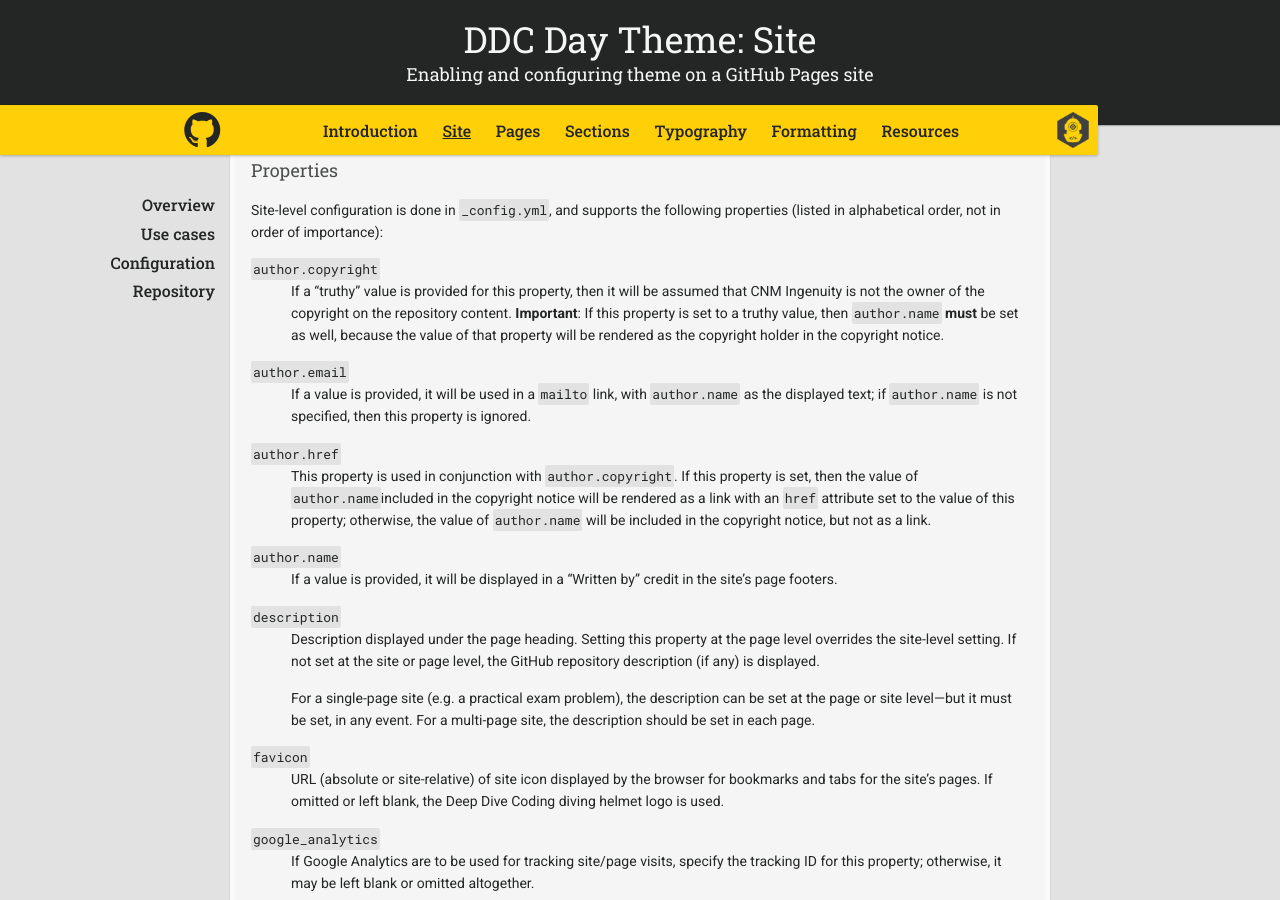
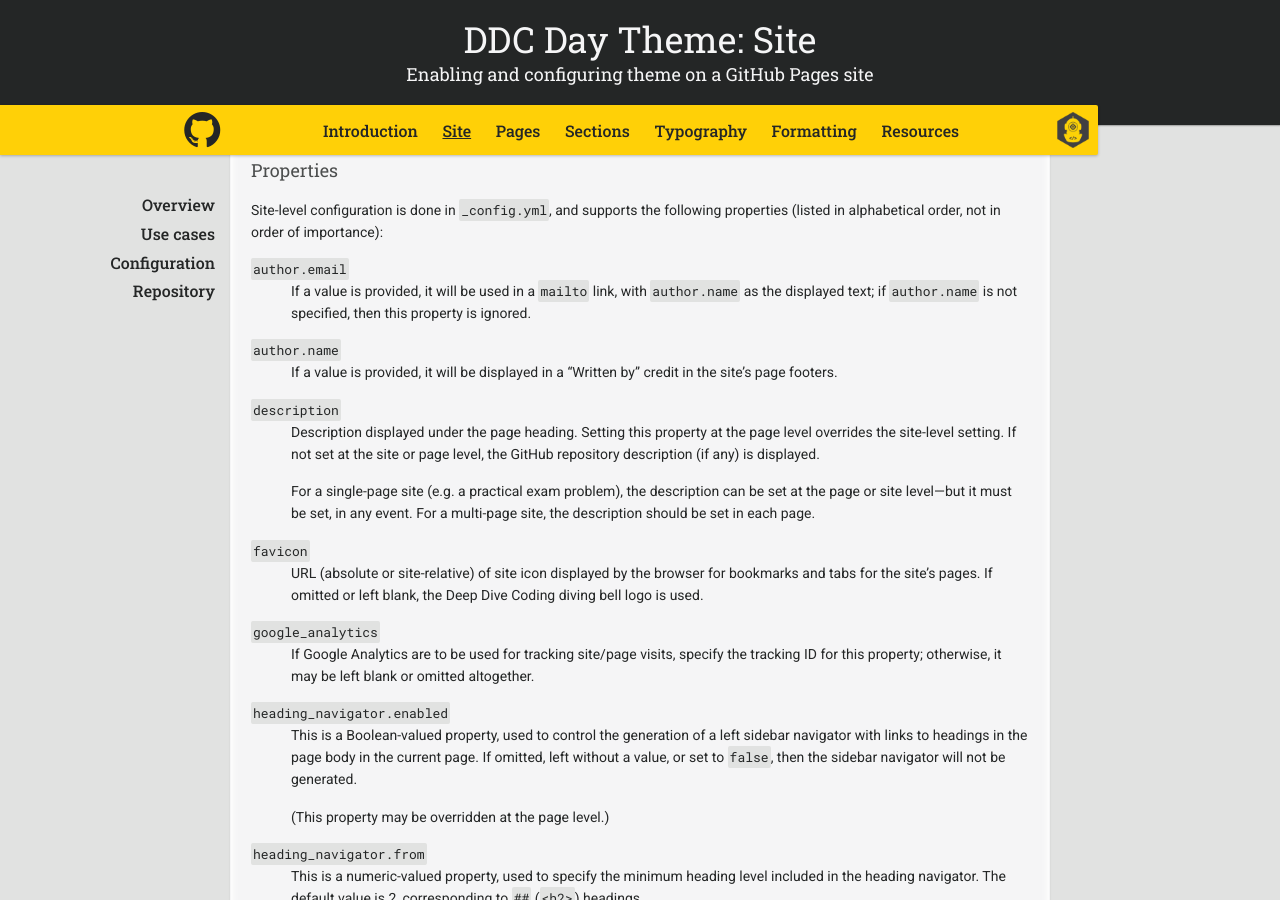
Before and after one commit to ddc-java/ddc-day, a Jekyll site: the page built from site.md, in a window 1280 px wide and 900 px high, scrolled down 556 px. Built offline with Jekyll 4.4.1, drawn with Linux system fonts in a browser that asks for light colours; nearby versions of some CDN libraries; our own code applies the rules of GitHub Pages for plain Markdown files.

Commit message:
Revert "Handle non-CNMI copyrights"
This reverts commit a430b2a0a01210a9a19f58f134e1dd0759191943.

```diff
--- a/_layouts/default.html
+++ b/_layouts/default.html
@@ -139,23 +139,9 @@
         {{ content }}
       </section>
       <footer>
-        <p>
-          {%- if site.author.copyright -%}
-            &copy; {{ site.time | date: '%Y' }}
-            {% if site.author.href -%}
-              <a href="{{ site.author.href }}">{{ site.author.name }}</a>
-            {%- else -%}
-              {{ site.author.name }}
-            {%- endif %}.
-            All rights reserved.
-          {%- else -%}
-            {%- if site.author.name -%}
-              Written by {%if site.author.email %}<a href="mailto:{{ site.author.email }}">{{ site.author.name }}</a>{% else %}{{ site.author.name }}{% endif %},
-            {%- else %}
-              Maintained by
-            {% endif %}
-            <a href="https://deepdivecoding.com">Deep Dive Coding</a>. &copy; {{ site.time | date: '%Y' }} <a href="https://cnmingenuity.org">CNM Ingenuity, Inc.</a> All rights reserved.
-          {%- endif -%}
+        <p>{%if site.author.name %}Written by {%if site.author.email %}<a href="mailto:{{ site.author.email }}">{{ site.author.name }}</a>{% else %}{{ site.author.name }}{% endif %},{% else %}Maintained by{% endif %}
+          <a href="https://deepdivecoding.com">Deep Dive Coding</a>.
+          &copy; {{ site.time | date: '%Y' }} <a href="https://cnmingenuity.org">CNM Ingenuity, Inc.</a> All rights reserved.
         </p>
       </footer>
     </div>
--- a/site.md
+++ b/site.md
@@ -23,17 +23,9 @@
 
 Site-level configuration is done in `_config.yml`, and supports the following properties (listed in alphabetical order, not in order of importance):
 
-`author.copyright`
-
-: If a "truthy" value is provided for this property, then it will be assumed that CNM Ingenuity is not the owner of the copyright on the repository content. **Important**: If this property is set to a truthy value, then `author.name` **must** be set as well, because the value of that property will be rendered as the copyright holder in the copyright notice.
-
 `author.email`
 
 : If a value is provided, it will be used in a `mailto` link, with `author.name` as the displayed text; if `author.name` is not specified, then this property is ignored.
-
-`author.href`
-
-: This property is used in conjunction with `author.copyright`. If this property is set, then the value of `author.name`included in the copyright notice will be rendered as a link with an `href` attribute set to the value of this property; otherwise, the value of `author.name` will be included in the copyright notice, but not as a link.
 
 `author.name`
 
@@ -47,7 +39,7 @@
 
 `favicon`
 
-: URL (absolute or site-relative) of site icon displayed by the browser for bookmarks and tabs for the site's pages. If omitted or left blank, the Deep Dive Coding diving helmet logo is used.
+: URL (absolute or site-relative) of site icon displayed by the browser for bookmarks and tabs for the site's pages. If omitted or left blank, the Deep Dive Coding diving bell logo is used.
 
 `google_analytics`
 
```
Also changed, not shown: README.md.
